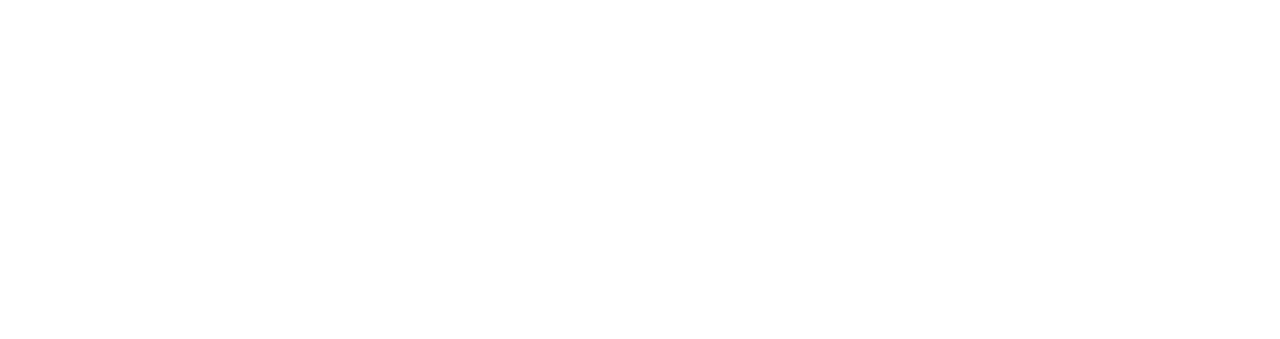
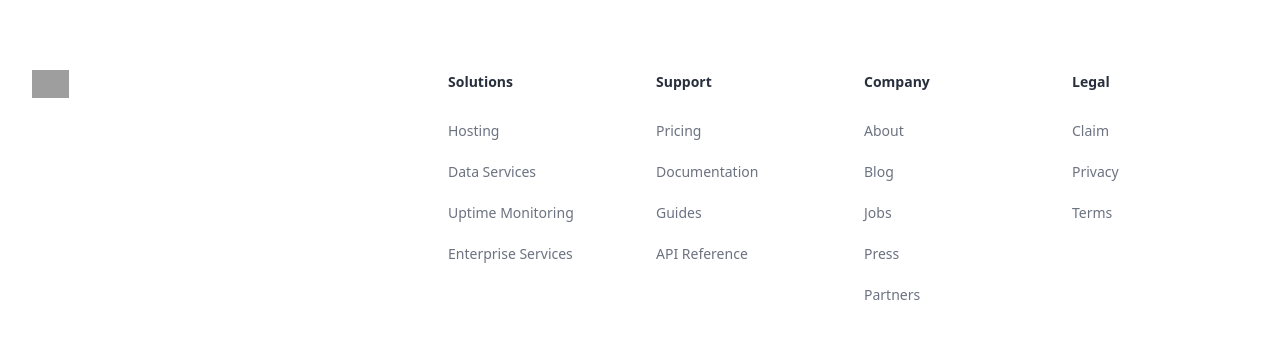
Before and after one commit to willy-wagtail/mewtwo, an Angular app: page / in a window 1280 px wide. Shown: the part 2091-2430 px from the top of the page. Before the commit the page ends 2032 px from the top, so only its background shows below. Built offline with nearby package versions, Linux system fonts and the light colour scheme; grey boxes are pictures that could not be loaded.

Commit message:
added footer

```diff
--- a/src/app/landing-page/landing-page.component.html
+++ b/src/app/landing-page/landing-page.component.html
@@ -259,3 +259,194 @@
     </div> -->
   </div>
 </main>
+
+<div class="max-w-7xl mt-32 mx-auto sm:px-8 px-6">
+  <footer
+    aria-labelledby="footer-heading"
+    class="py-24 sm:py-32 sm:mt-56 border-t border-gray-900/[0.1] relative"
+  >
+    <h2 id="footer-heading" class="sr-only">Footer</h2>
+
+    <div class="xl:grid xl:grid-cols-3 xl:gap-8">
+      <img
+        class="h-7"
+        src="https://tailwindui.com/img/logos/mark.svg?color=indigo&amp;shade=600"
+        alt="Company name"
+      />
+
+      <div class="mt-16 grid grid-cols-2 gap-8 xl:mt-0 xl:col-span-2">
+        <div class="md:grid md:grid-cols-2 md:gap-8">
+          <div>
+            <h3 class="text-sm font-semibold leading-6 text-gray-900/[0.9]">
+              Solutions
+            </h3>
+
+            <ul role="list" class="mt-6">
+              <li>
+                <a
+                  href="#"
+                  class="text-sm leading-6 text-gray-500 hover:text-indigo-600"
+                >
+                  Hosting
+                </a>
+              </li>
+
+              <li class="mt-4">
+                <a
+                  href="#"
+                  class="text-sm leading-6 text-gray-500 hover:text-indigo-600"
+                >
+                  Data Services
+                </a>
+              </li>
+
+              <li class="mt-4">
+                <a
+                  href="#"
+                  class="text-sm leading-6 text-gray-500 hover:text-indigo-600"
+                >
+                  Uptime Monitoring
+                </a>
+              </li>
+
+              <li class="mt-4">
+                <a
+                  href="#"
+                  class="text-sm leading-6 text-gray-500 hover:text-indigo-600"
+                >
+                  Enterprise Services
+                </a>
+              </li>
+            </ul>
+          </div>
+
+          <div class="mt-10 md:mt-0">
+            <h3 class="text-sm font-semibold leading-6 text-gray-900/[0.9]">
+              Support
+            </h3>
+
+            <ul role="list" class="mt-6">
+              <li>
+                <a
+                  href="#"
+                  class="text-sm leading-6 text-gray-500 hover:text-indigo-600"
+                >
+                  Pricing
+                </a>
+              </li>
+
+              <li class="mt-4">
+                <a
+                  href="#"
+                  class="text-sm leading-6 text-gray-500 hover:text-indigo-600"
+                >
+                  Documentation
+                </a>
+              </li>
+
+              <li class="mt-4">
+                <a
+                  href="#"
+                  class="text-sm leading-6 text-gray-500 hover:text-indigo-600"
+                >
+                  Guides
+                </a>
+              </li>
+
+              <li class="mt-4">
+                <a
+                  href="#"
+                  class="text-sm leading-6 text-gray-500 hover:text-indigo-600"
+                >
+                  API Reference
+                </a>
+              </li>
+            </ul>
+          </div>
+        </div>
+
+        <div class="md:grid md:grid-cols-2 md:gap-8">
+          <div>
+            <h3 class="text-sm font-semibold leading-6 text-gray-900/[0.9]">
+              Company
+            </h3>
+
+            <ul role="list" class="mt-6">
+              <li>
+                <a
+                  href="#"
+                  class="text-sm leading-6 text-gray-500 hover:text-indigo-600"
+                  >About</a
+                >
+              </li>
+
+              <li class="mt-4">
+                <a
+                  href="#"
+                  class="text-sm leading-6 text-gray-500 hover:text-indigo-600"
+                  >Blog</a
+                >
+              </li>
+
+              <li class="mt-4">
+                <a
+                  href="#"
+                  class="text-sm leading-6 text-gray-500 hover:text-indigo-600"
+                  >Jobs</a
+                >
+              </li>
+
+              <li class="mt-4">
+                <a
+                  href="#"
+                  class="text-sm leading-6 text-gray-500 hover:text-indigo-600"
+                  >Press</a
+                >
+              </li>
+
+              <li class="mt-4">
+                <a
+                  href="#"
+                  class="text-sm leading-6 text-gray-500 hover:text-indigo-600"
+                  >Partners</a
+                >
+              </li>
+            </ul>
+          </div>
+
+          <div class="mt-10 md:mt-0">
+            <h3 class="text-sm font-semibold leading-6 text-gray-900/[0.9]">
+              Legal
+            </h3>
+
+            <ul role="list" class="mt-6">
+              <li>
+                <a
+                  href="#"
+                  class="text-sm leading-6 text-gray-500 hover:text-indigo-600"
+                  >Claim</a
+                >
+              </li>
+
+              <li class="mt-4">
+                <a
+                  href="#"
+                  class="text-sm leading-6 text-gray-500 hover:text-indigo-600"
+                  >Privacy</a
+                >
+              </li>
+
+              <li class="mt-4">
+                <a
+                  href="#"
+                  class="text-sm leading-6 text-gray-500 hover:text-indigo-600"
+                  >Terms</a
+                >
+              </li>
+            </ul>
+          </div>
+        </div>
+      </div>
+    </div>
+  </footer>
+</div>
```
